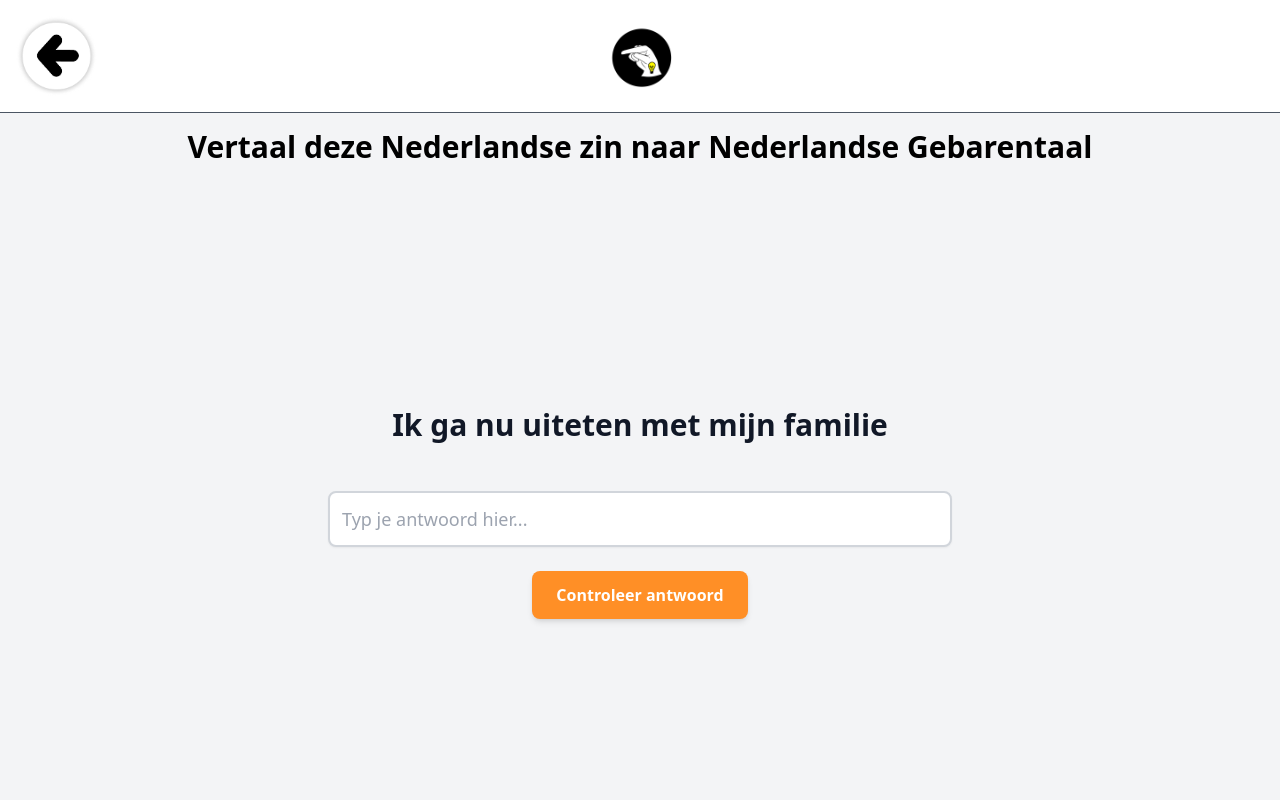
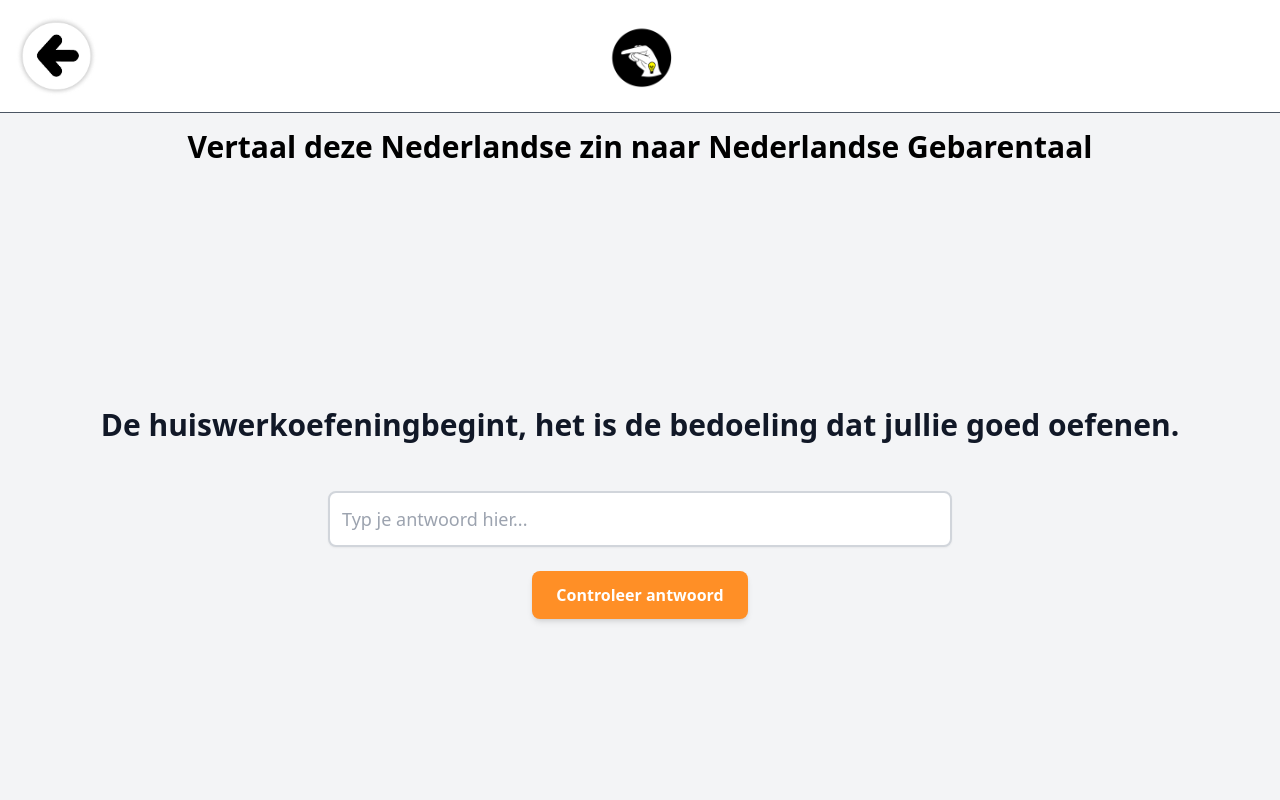
Before and after one commit to Chrisssss15/TLE-2-Frontend, a React (Vite) app: page /grammar-quiz in a window 1280 px wide. Both pictures are taken after a click on the button "Start Quiz". Shown: the top 800 px of the page. Built offline with nearby package versions, Linux system fonts and the light colour scheme.

Commit message:
Grammar quiz vraa=gen en antwoord verandert plus error gefixt

```diff
--- a/src/Grammar_quiz.jsx
+++ b/src/Grammar_quiz.jsx
@@ -1,16 +1,16 @@
 import { useState } from "react";
 
 const questions = [
-    { question: "Ik ga nu uiteten met mijn familie",
-        answer: "NUIKUITETENMETFAMILIE" },
-    { question: "Morgen ga ik naar school",
-        answer: "MORGENIKGASCHOOL" },
-    { question: "Mijn huis is groot en mooi",
-        answer: "MIJNHUISGROOTMOOI" },
-    { question: "Wij gaan samen naar de winkel",
-        answer: "WIJSAMENGAANWINKEL" },
-    { question: "Ik hou van muziek luisteren",
-        answer: "IKHOUDENMUZIEKLUISTEREN" }
+    { question: "De huiswerkoefeningbegint, het is de bedoeling dat jullie goed oefenen.",
+        answer: "HUISWERKOOEFENINGBEGINT, HETISDEBEDOELINGDATJULLIEGOEDOEFENEN" },
+    { question: "Wil je alsjeblieft de koffie of thee pakken?",
+        answer: "WILJEALSJEBRIEFTDEKOFFIEOFTHEEPAKKEN" },
+    { question: "De les begin ik met koffie drinken, thuis drink ik thee",
+        answer: "DELESBEGINIKMETKOFFIEDRINKEN, THUISDRINKIKTHEE" },
+    { question: "Ik ben optijd aanwezig voor de les en zet de tafels en stoelen goed in het lokaal.",
+        answer: "IKBENOPTIJDANWEZIGVOORDELESENZETDETAFELSENSTOELENGOEDINHETLOKAAL" },
+    { question: "Wat is jouw naam?",
+        answer: "WATISJOUWNAAM" }
 ];
 
 function Grammar_quiz() {
@@ -24,6 +24,8 @@ function Grammar_quiz() {
     }
 
     function checkAnswer() {
+        if (currentQuestionIndex >= questions.length) return;
+
         let correctAnswer = questions[currentQuestionIndex].answer;
         let spacelessAnswer = userAnswer.replace(/\s+/g, '');
 
@@ -69,6 +71,9 @@ function Grammar_quiz() {
 
                     {/* Midden-content */}
                     <div className="flex flex-col items-center justify-center h-full">
+                        {/* Check if the quiz is finished */}
+                        {currentQuestionIndex < questions.length ? (
+                            <>
                                 <h2 className="font-bold text-3xl sm:text-3xl text-gray-900 mb-12">
                                     {questions[currentQuestionIndex].question}
                                 </h2>
@@ -84,10 +89,16 @@ function Grammar_quiz() {
 
                                 <button
                                     onClick={checkAnswer}
-                            className="mt-6 bg-orange4  text-white font-semibold py-3 px-6 rounded-lg transition-all duration-300 shadow-md"
+                                    className="mt-6 bg-orange4 text-white font-semibold py-3 px-6 rounded-lg transition-all duration-300 shadow-md"
                                 >
                                     Controleer antwoord
                                 </button>
+                            </>
+                        ) : (
+                            <h2 className="font-bold text-3xl sm:text-3xl text-gray-900 mb-12">
+                                Quiz voltooid! Goed gedaan!
+                            </h2>
+                        )}
                     </div>
                 </div>
             )}
```
Lines whose indentation alone changed are shown as unchanged.
